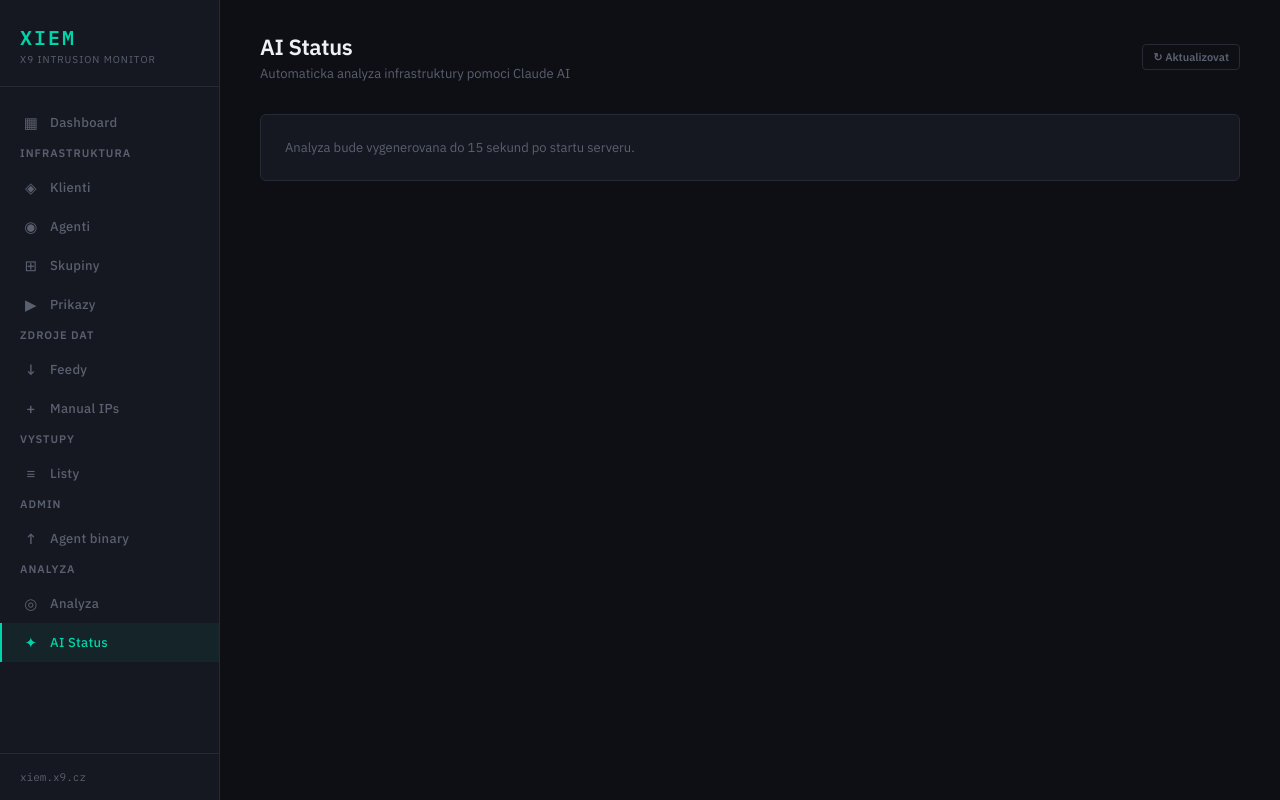
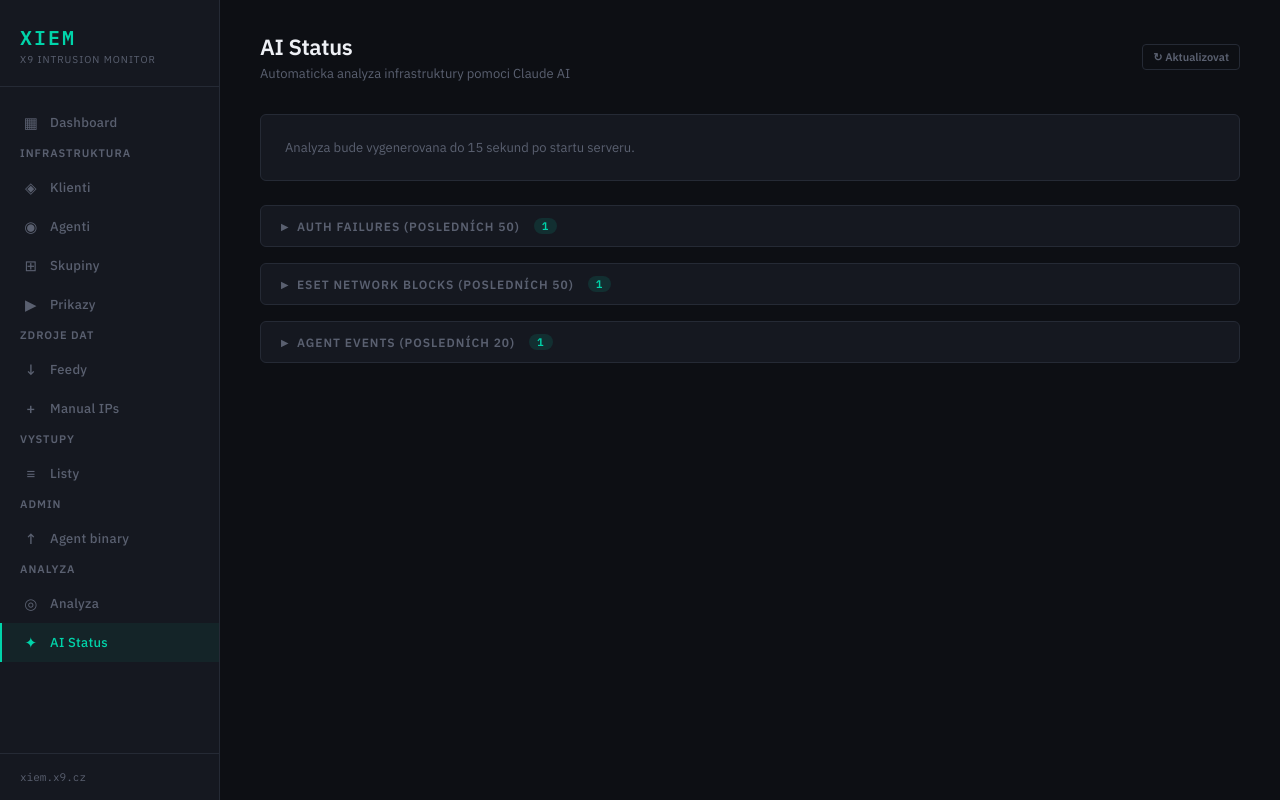
Before and after one commit to x9-devOp/xiem, a Flask app: page /ai-status in a window 1280 px wide. Run offline with Flask 3, Linux system fonts and the light colour scheme; a database or web service that is not in the repository returns one stand-in record (values such as "Sample title"); some libraries are stand-ins or nearby versions.

Commit message:
Add live data tables to AI status page; send ESET health check
AI status page now shows live DB data below the AI analysis:
- Auth failures: last 50 rows (ts, IP, user, server), collapsible
- ESET network blocks: last 50 rows (ts, IP, action, protocol, server)
- Agent events: last 20 rows with hostname + payload preview
All sections use <details> so page stays clean by default.

ESET check command sent to all agents via /commands/add (target_all):
  Get-Service ekrn + ESET registry version -> JSON output
Result: TS reported ekrn=Running, eset_ver=12.1.12012.0

Co-Authored-By: Claude Sonnet 4.6 <noreply@anthropic.com>

```diff
--- a/app.py
+++ b/app.py
@@ -1785,12 +1785,47 @@ def ai_status():
 
     cache = _AI_STATUS_CACHE
     age_min = int((_time.time() - cache["ts"]) / 60) if cache["ts"] > 0 else None
+
+    recent_auth = []
+    recent_eset = []
+    recent_events = []
+    try:
+        with get_db() as conn:
+            with conn.cursor(cursor_factory=psycopg2.extras.RealDictCursor) as cur:
+                cur.execute("""
+                    SELECT (datum + cas) AS ts, ipadresa, uzivatel, sourceserver
+                    FROM auth_failures
+                    ORDER BY importtime DESC LIMIT 50
+                """)
+                recent_auth = cur.fetchall()
+
+                cur.execute("""
+                    SELECT cas_udalosti, ipadresa, akce, protokol, sourceserver
+                    FROM eset_network_blocks
+                    ORDER BY cas_udalosti DESC LIMIT 50
+                """)
+                recent_eset = cur.fetchall()
+
+                cur.execute("""
+                    SELECT ae.created_at, a.hostname, ae.module,
+                           LEFT(ae.payload::text, 120) AS payload_preview
+                    FROM agent_events ae
+                    JOIN agents a ON ae.agent_id = a.id
+                    ORDER BY ae.created_at DESC LIMIT 20
+                """)
+                recent_events = cur.fetchall()
+    except Exception:
+        pass
+
     return render_template(
         "ai_status.html",
         content=cache["content"],
         error=cache["error"],
         age_min=age_min,
         generating=_AI_STATUS_GENERATING,
+        recent_auth=recent_auth,
+        recent_eset=recent_eset,
+        recent_events=recent_events,
     )
 
 
--- a/templates/ai_status.html
+++ b/templates/ai_status.html
@@ -121,4 +121,120 @@
     }
   });
 </script>
+
+<!-- Live data -->
+<style>
+  details.live-section { margin-bottom: 16px; }
+  details.live-section > summary {
+    cursor: pointer;
+    padding: 12px 20px;
+    background: var(--surface);
+    border: 1px solid var(--border);
+    border-radius: 6px;
+    font-size: 12px;
+    font-weight: 600;
+    color: var(--muted);
+    text-transform: uppercase;
+    letter-spacing: 1px;
+    list-style: none;
+    display: flex;
+    align-items: center;
+    gap: 8px;
+  }
+  details.live-section[open] > summary { border-bottom-left-radius: 0; border-bottom-right-radius: 0; border-bottom-color: transparent; }
+  details.live-section > summary::before { content: '▶'; font-size: 9px; transition: transform 0.15s; }
+  details.live-section[open] > summary::before { transform: rotate(90deg); }
+  details.live-section .live-table-wrap {
+    background: var(--surface);
+    border: 1px solid var(--border);
+    border-top: none;
+    border-bottom-left-radius: 6px;
+    border-bottom-right-radius: 6px;
+    overflow-x: auto;
+    max-height: 400px;
+    overflow-y: auto;
+  }
+  .count-badge {
+    display: inline-block;
+    background: rgba(0,212,170,0.12);
+    color: var(--accent);
+    border-radius: 10px;
+    padding: 1px 8px;
+    font-size: 11px;
+    font-weight: 600;
+    margin-left: 6px;
+  }
+</style>
+
+<details class="live-section">
+  <summary>Auth Failures (posledních 50) <span class="count-badge">{{ recent_auth | length }}</span></summary>
+  <div class="live-table-wrap">
+    {% if recent_auth %}
+    <table>
+      <thead><tr><th>Čas</th><th>IP adresa</th><th>Uživatel</th><th>Server</th></tr></thead>
+      <tbody>
+        {% for r in recent_auth %}
+        <tr>
+          <td class="mono" style="font-size:11px;white-space:nowrap;color:var(--muted)">{{ r.ts.strftime('%Y-%m-%d %H:%M:%S') if r.ts else '—' }}</td>
+          <td class="mono" style="color:var(--accent)">{{ r.ipadresa or '—' }}</td>
+          <td class="mono" style="font-size:11px">{{ r.uzivatel or '—' }}</td>
+          <td class="mono" style="font-size:11px;color:var(--muted)">{{ r.sourceserver or '—' }}</td>
+        </tr>
+        {% endfor %}
+      </tbody>
+    </table>
+    {% else %}
+    <p style="padding:16px;color:var(--muted);font-size:13px">Žádná data.</p>
+    {% endif %}
+  </div>
+</details>
+
+<details class="live-section">
+  <summary>ESET Network Blocks (posledních 50) <span class="count-badge">{{ recent_eset | length }}</span></summary>
+  <div class="live-table-wrap">
+    {% if recent_eset %}
+    <table>
+      <thead><tr><th>Čas události</th><th>IP adresa</th><th>Akce</th><th>Protokol</th><th>Server</th></tr></thead>
+      <tbody>
+        {% for r in recent_eset %}
+        <tr>
+          <td class="mono" style="font-size:11px;white-space:nowrap;color:var(--muted)">{{ r.cas_udalosti.strftime('%Y-%m-%d %H:%M:%S') if r.cas_udalosti else '—' }}</td>
+          <td class="mono" style="color:var(--accent)">{{ r.ipadresa or '—' }}</td>
+          <td style="font-size:11px">{{ r.akce or '—' }}</td>
+          <td class="mono" style="font-size:11px;color:var(--muted)">{{ r.protokol or '—' }}</td>
+          <td class="mono" style="font-size:11px;color:var(--muted)">{{ r.sourceserver or '—' }}</td>
+        </tr>
+        {% endfor %}
+      </tbody>
+    </table>
+    {% else %}
+    <p style="padding:16px;color:var(--muted);font-size:13px">Žádná data.</p>
+    {% endif %}
+  </div>
+</details>
+
+<details class="live-section">
+  <summary>Agent Events (posledních 20) <span class="count-badge">{{ recent_events | length }}</span></summary>
+  <div class="live-table-wrap">
+    {% if recent_events %}
+    <table>
+      <thead><tr><th>Čas</th><th>Agent</th><th>Modul</th><th>Payload (zkráceno)</th></tr></thead>
+      <tbody>
+        {% for r in recent_events %}
+        <tr>
+          <td class="mono" style="font-size:11px;white-space:nowrap;color:var(--muted)">
+            <span data-utc="{{ r.created_at.isoformat() if r.created_at else '' }}" data-fmt="dt-s">{{ r.created_at.strftime('%Y-%m-%d %H:%M:%S') if r.created_at else '—' }}</span>
+          </td>
+          <td class="mono" style="color:var(--text-hi)">{{ r.hostname }}</td>
+          <td><span class="badge badge-off">{{ r.module }}</span></td>
+          <td class="mono" style="font-size:11px;color:var(--muted);max-width:300px;overflow:hidden;text-overflow:ellipsis;white-space:nowrap">{{ r.payload_preview or '—' }}</td>
+        </tr>
+        {% endfor %}
+      </tbody>
+    </table>
+    {% else %}
+    <p style="padding:16px;color:var(--muted);font-size:13px">Žádná data.</p>
+    {% endif %}
+  </div>
+</details>
 {% endblock %}
```
